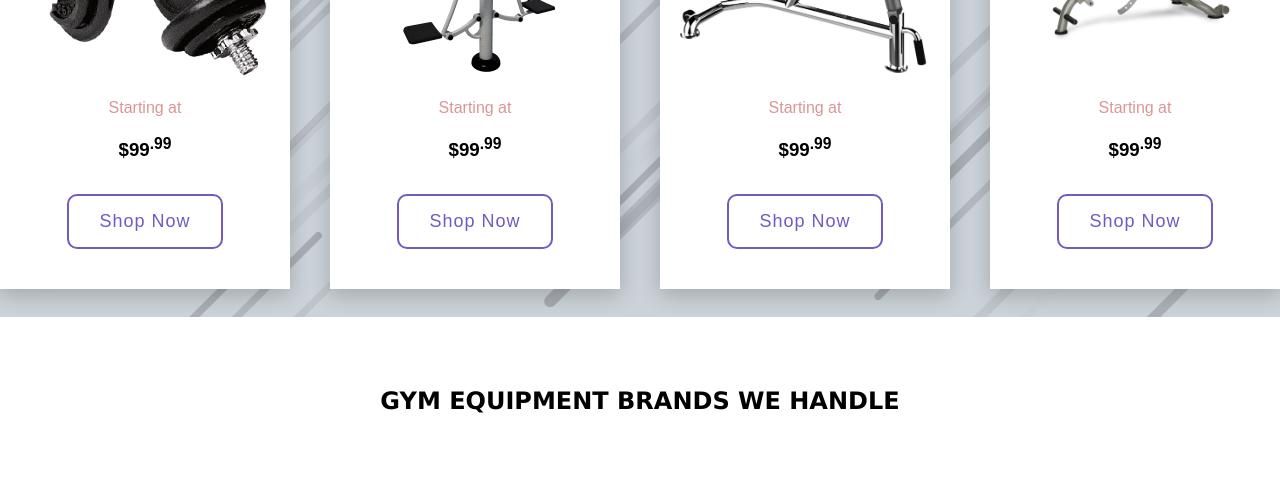
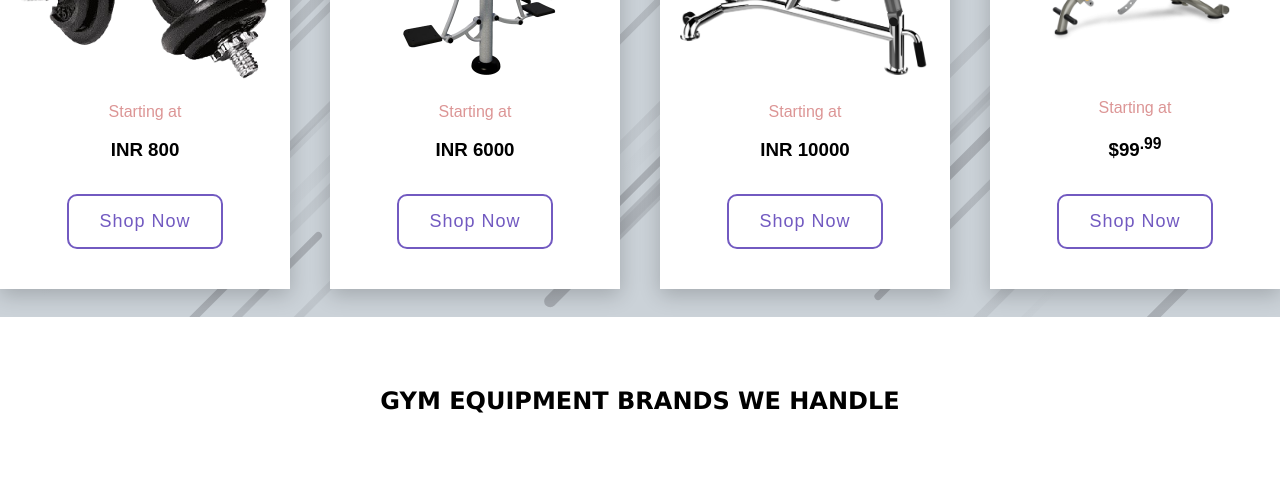
Before and after one commit to pankaj04050/Gym, a plain HTML site: page index.html in a window 1280 px wide. Shown: the part 1640-2123 px from the top of the page. Drawn offline with Linux system fonts and the light colour scheme.

Commit message:
Update index.html

```diff
--- a/index.html
+++ b/index.html
@@ -111,7 +111,7 @@
           <div>
             <p>Starting at</p>
             <br>
-            <h3>$99<sup>.99</sup></h3>
+            <h3>INR 800</h3>
             <br>
             <a href="#">Shop Now</a>
           </div>
@@ -122,7 +122,7 @@
           <div>
             <p>Starting at</p>
             <br>
-            <h3>$99<sup>.99</sup></h3>
+            <h3>INR 6000</sup></h3>
             <br>
             <a href="#">Shop Now</a>
           </div>
@@ -133,7 +133,7 @@
           <div>
             <p>Starting at</p>
             <br>
-            <h3>$99<sup>.99</sup></h3>
+            <h3>INR 10000</h3>
             <br>
             <a href="#">Shop Now</a>
           </div>
```
